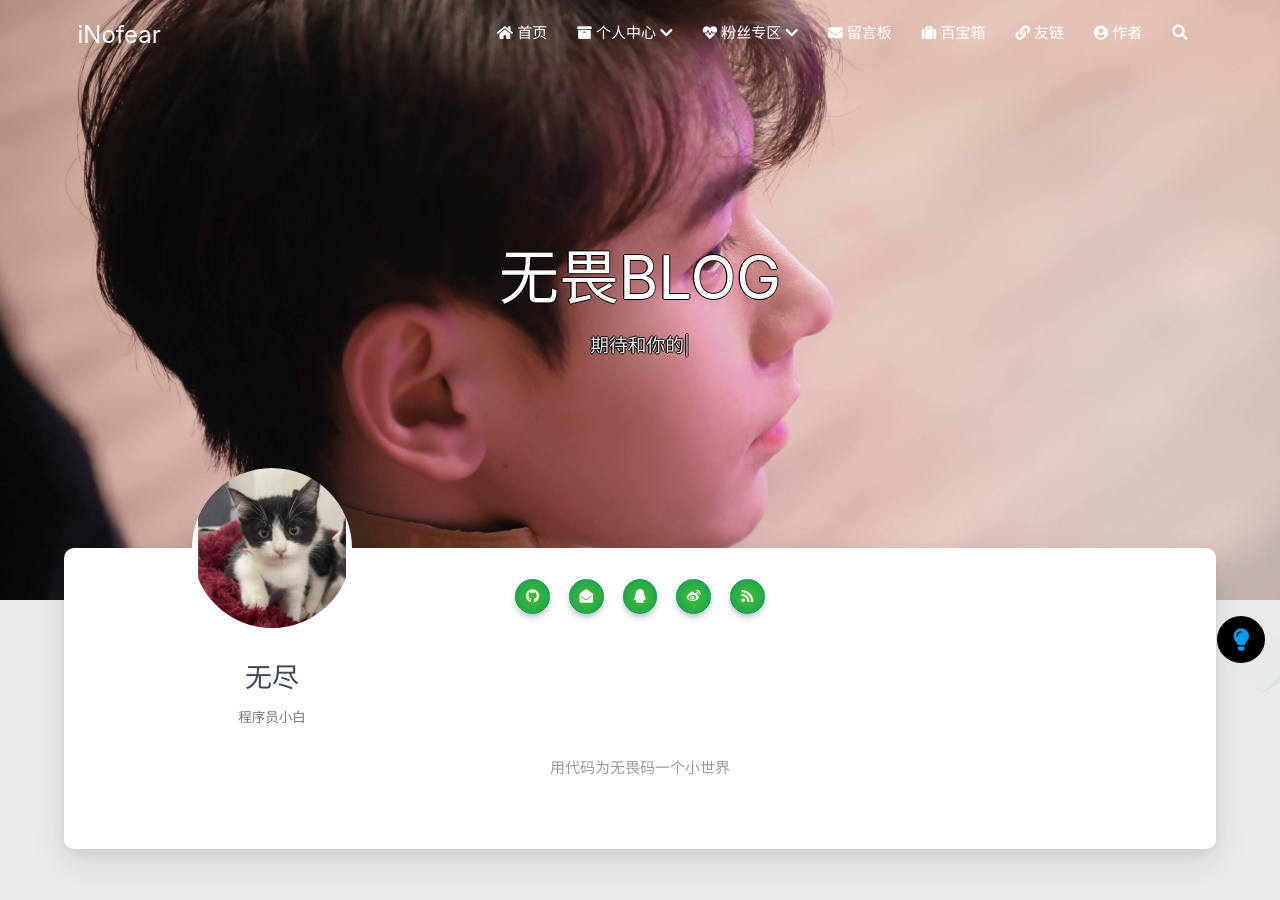
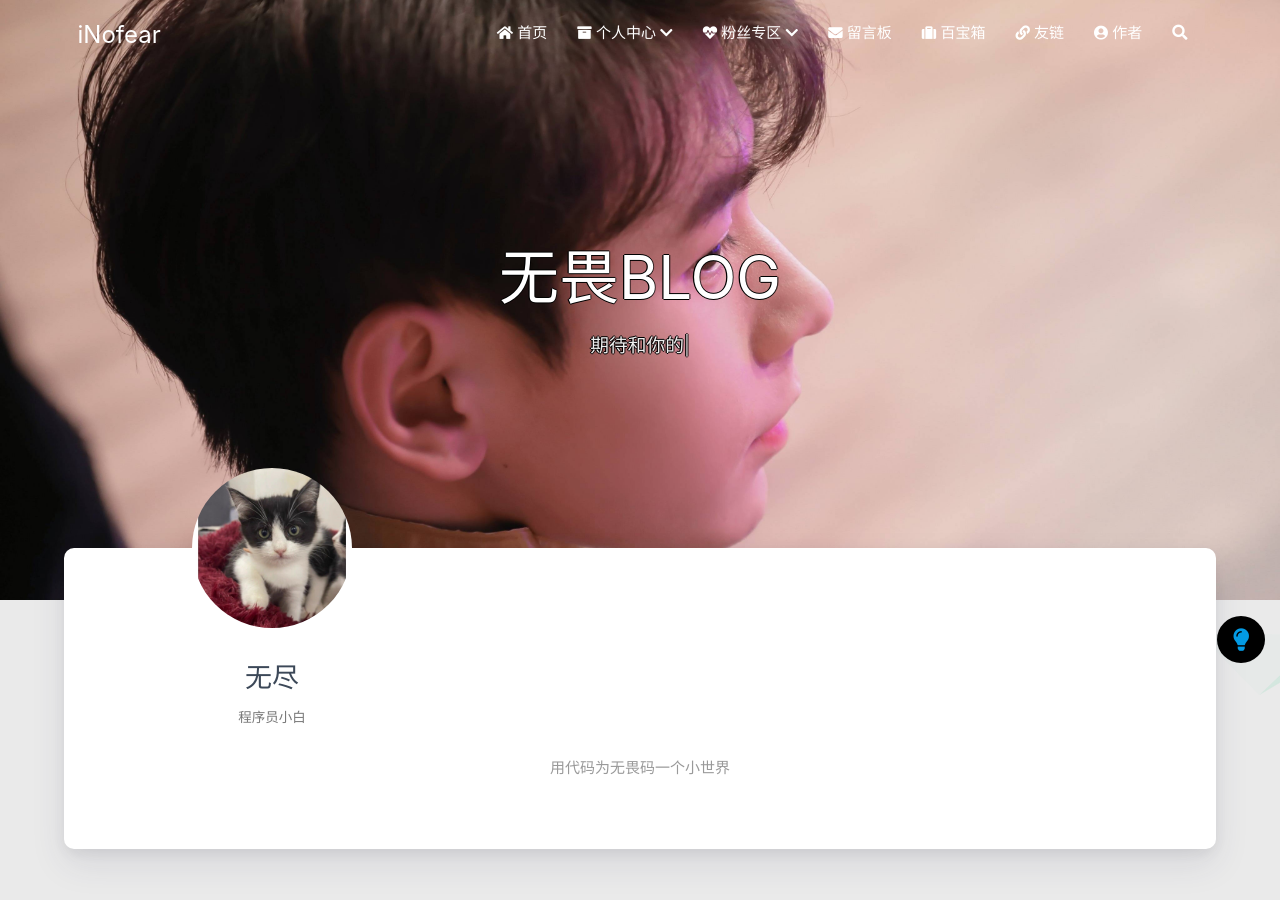
Before and after one commit to inofear/inofear.github.io, a plain HTML site: page about/index.html in a window 1280 px wide. Shown: the top 900 px of the page. Drawn offline with nearby package versions, Linux system fonts and the light colour scheme; some packages are replaced by stand-ins of ours; a script that the page names is missing.

Commit message:
Site updated: 2021-10-30 23:07:25

```diff
--- a/about/index.html
+++ b/about/index.html
@@ -634,7 +634,7 @@
                             </div>
                         </div>
                     </div>
-                    <div class="col l4 hide-on-med-and-down" data-aos="zoom-in-left">
+                    <!-- <div class="col l4 hide-on-med-and-down" data-aos="zoom-in-left">
                         <div class="social-link">
 
     <a href="https://github.com/LuckyZmj/" class="tooltipped" target="_blank" data-tooltip="访问我的GitHub" data-position="top" data-delay="50">
@@ -653,6 +653,7 @@
 
 
 
+
     <a href="tencent://AddContact/?fromId=50&fromSubId=1&subcmd=all&uin=16463223" class="tooltipped" target="_blank" data-tooltip="QQ联系我: 16463223" data-position="top" data-delay="50">
         <i class="fab fa-qq"></i>
     </a>
@@ -673,7 +674,7 @@
 
 
                         </div>
-                    </div>
+                    </div> -->
                 </div>
 
                 <div class="introduction center-align" data-aos="fade-up">用代码为无畏码一个小世界</div>
```
Also changed, not shown: List/movies/index.html (+2 -2 lines).
